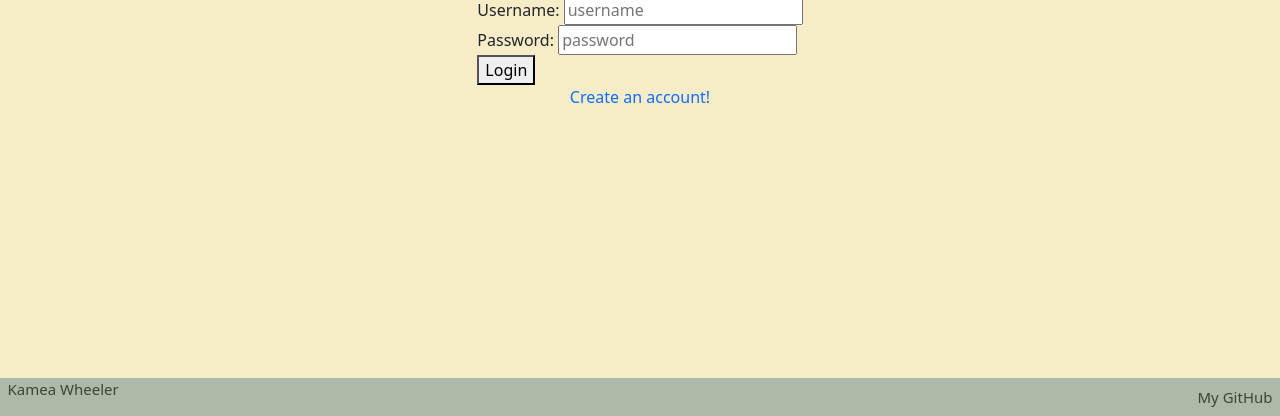
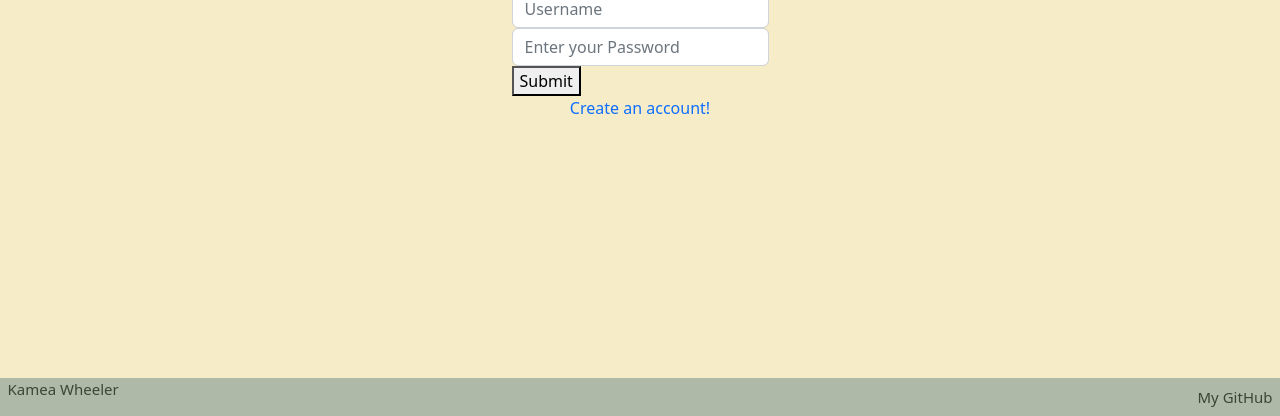
Before and after one commit to kamea99/startup, a plain HTML site: page login.html in a window 1280 px wide. Shown: the part 384-800 px from the top of the page. Drawn offline with nearby package versions, Linux system fonts and the light colour scheme.

Commit message:
change(login html)

```diff
--- a/login.css
+++ b/login.css
@@ -3,6 +3,7 @@ body {
     flex-direction: column;
     height: 100vh;
     background-color: #f7ecc8;
+    color: #47573d;
 }
 
 a {
--- a/login.html
+++ b/login.html
@@ -31,19 +31,23 @@
         </header>
 
         <main>
+            <form method="get" action="tracker.html">
+                <div class="login-container">
+                    <h2>Login</h2>
+                    <div class="row">
+                        <div class="login-info">
+                            <input type="text" class="form-control" placeholder="Username">
+                        </div>
+                    </div>
+                    <div class="row">
+                        <div class="login-info">
+                            <input type="password" placeholder="Enter your Password" class="form-control">
+                        </div>
+                    </div>
+                    <button type="submit">Submit</button>
+                </div>
+            </form>
 
-            <p>Login to begin tracking</p>
-            <form method="get" action="tracker.html">
-
-                <label for="username">Username: </label>
-                <input type="text" id="username" placeholder="username"/>
-                <br>
-                <label for="password">Password: </label>
-                <input type="text" id="password" placeholder="password"/>
-
-                <br>
-                <button type="login">Login</button>
-            </form>
             <p>
                 <a href="account.html">Create an account!</a>
             </p>
```
Also changed, not shown: account.html (+15 -0 lines).
